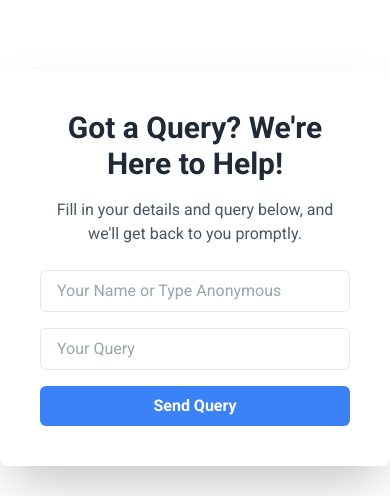
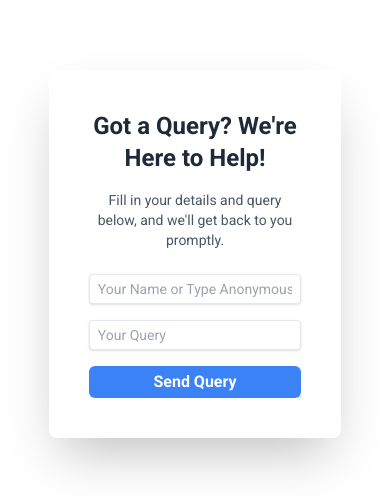
Before and after one commit to sharduli8090/ticketing_system_frontend_rvtc, a React (Vite) app: page /sendquery in a window 390 px wide. Shown: the part 282-778 px from the top of the page. Built offline with nearby package versions, Linux system fonts and the light colour scheme.

Commit message:
updated query feedback page

```diff
--- a/src/components/sendQuery/SendQuery.jsx
+++ b/src/components/sendQuery/SendQuery.jsx
@@ -34,12 +34,12 @@ const SendQuery = () => {
   };
 
   return (
-    <div className="bg-white p-10 rounded-lg shadow-2xl max-w-md mx-auto m-72">
+    <div className="bg-white p-10 rounded-lg shadow-2xl max-w-md mx-auto m-72  w-3/4  ">
       {isLoading && <Loader />}
-      <h2 className="text-3xl font-semibold text-gray-800 mb-4 text-center">
+      <h2 className="lg:text-3xl md:text-3xl text-2xl font-semibold text-gray-800 mb-4 text-center">
         Got a Query? We&apos;re Here to Help!
       </h2>
-      <p className="text-gray-600 text-center mb-6">
+      <p className="text-gray-600 text-center mb-6 text-sm lg:text-base md:text-base">
         Fill in your details and query below, and we&apos;ll get back to you
         promptly.
       </p>
@@ -50,7 +50,7 @@ const SendQuery = () => {
           placeholder="Your Name or Type Anonymous"
           value={formData.name}
           onChange={handleInputChange}
-          className="w-full px-4 py-2 border rounded-md focus:outline-none focus:ring focus:ring-blue-300 text-gray-800"
+          className="shadow appearance-none border rounded w-full py-1 lg:py-2 md:py-2 px-2 lg:px-3 md:px-3  text-gray-700 focus:outline-none focus:ring-blue-500 focus:ring-opacity-50 text-sm lg:text-base md:text-base"
           autoComplete="off"
         />
         <input
@@ -59,12 +59,12 @@ const SendQuery = () => {
           placeholder="Your Query"
           value={formData.query}
           onChange={handleInputChange}
-          className="w-full px-4 py-2 border rounded-md focus:outline-none focus:ring focus:ring-blue-300 text-gray-800"
+          className="shadow appearance-none border rounded w-full py-1 lg:py-2 md:py-2 px-2 lg:px-3 md:px-3  text-gray-700 focus:outline-none focus:ring-blue-500 focus:ring-opacity-50 text-sm lg:text-base md:text-base"
           autoComplete="off"
         />
         <button
           type="submit"
-          className="w-full py-2 bg-blue-500 text-white font-bold rounded-md hover:bg-blue-600 transition-transform transform hover:scale-105 duration-300"
+          className="w-full py-1 text-base lg:py-2 md:py-2 bg-blue-500 text-white font-bold rounded-md hover:bg-blue-600 transition-transform transform hover:scale-105 duration-300"
         >
           Send Query
         </button>
```
